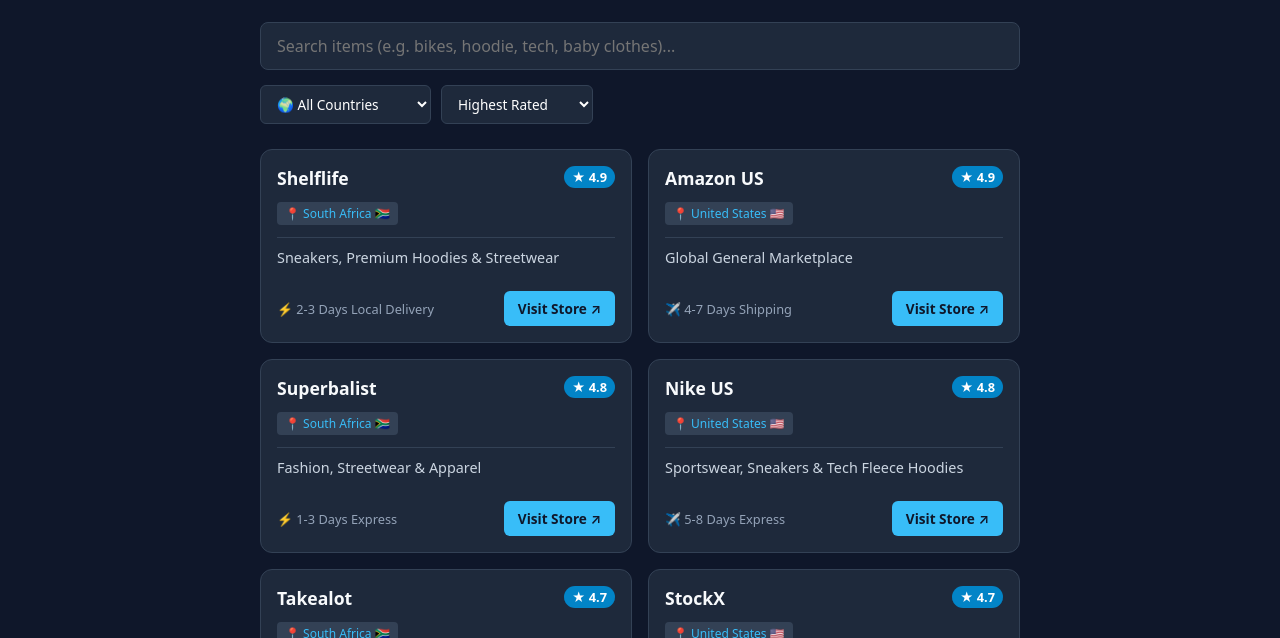
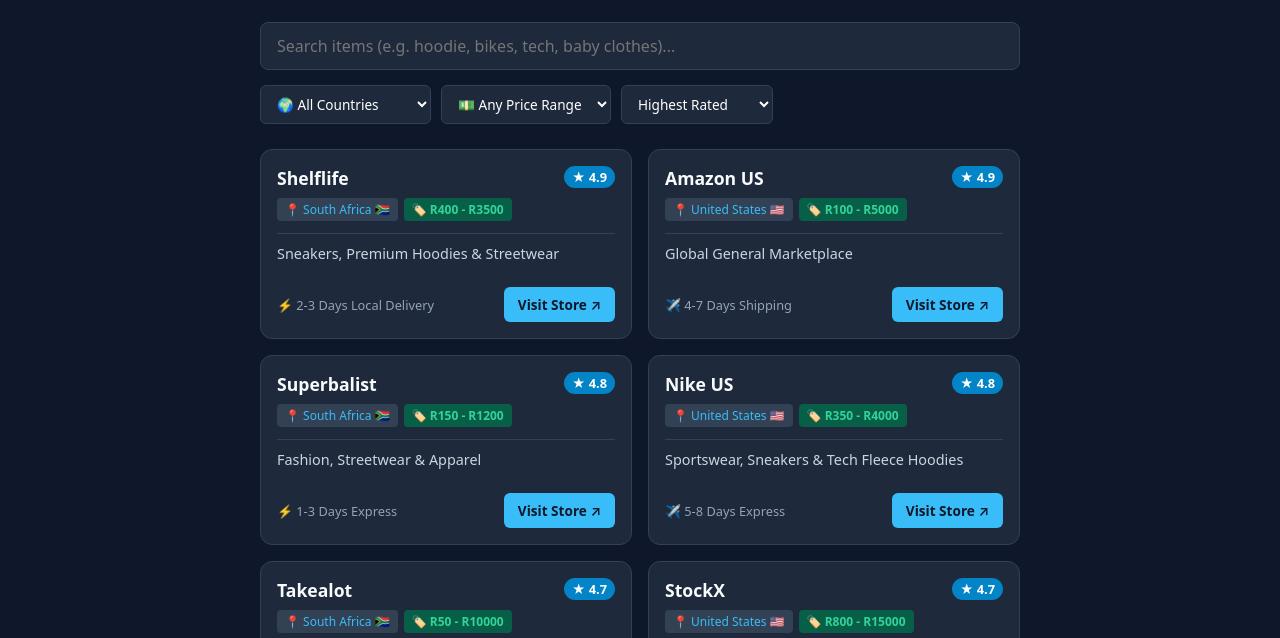
Before and after one commit to dmudau212-commits/my-first-website, a plain HTML site: page index.html in a window 1280 px wide. Shown: the part 162-800 px from the top of the page. Drawn offline with Linux system fonts and the light colour scheme.

Commit message:
Update index.html

```diff
--- a/index.html
+++ b/index.html
@@ -32,7 +32,9 @@
     .store-name { font-weight: 600; font-size: 1.1rem; color: #f8fafc; }
     .rating { background: #0284c7; color: white; padding: 2px 8px; border-radius: 12px; font-size: 0.8rem; font-weight: bold; }
 
-    .badge { display: inline-block; background: #334155; color: #38bdf8; font-size: 0.75rem; padding: 3px 8px; border-radius: 4px; margin-top: 4px; }
+    .badges { display: flex; gap: 6px; align-items: center; margin-top: 4px; flex-wrap: wrap; }
+    .badge { display: inline-block; background: #334155; color: #38bdf8; font-size: 0.75rem; padding: 3px 8px; border-radius: 4px; }
+    .price-badge { background: #065f46; color: #34d399; font-weight: 600; }
 
     .product-info { margin: 12px 0; border-top: 1px solid #334155; padding-top: 10px; }
     .item-title { font-size: 0.9rem; color: #cbd5e1; }
@@ -56,12 +58,20 @@
     </header>
 
     <div class="search-box">
-      <input type="text" id="searchInput" placeholder="Search items (e.g. bikes, hoodie, tech, baby clothes)...">
+      <input type="text" id="searchInput" placeholder="Search items (e.g. hoodie, bikes, tech, baby clothes)...">
     </div>
 
     <div class="filters">
       <select id="locationFilter">
         <option value="all">🌍 All Countries</option>
+      </select>
+
+      <select id="priceFilter">
+        <option value="all">💵 Any Price Range</option>
+        <option value="under300">Under R300</option>
+        <option value="300to800">R300 - R800</option>
+        <option value="800to1500">R800 - R1500</option>
+        <option value="1500plus">R1500+</option>
       </select>
 
       <select id="sortFilter">
@@ -78,6 +88,7 @@
 
     const searchInput = document.getElementById('searchInput');
     const locationFilter = document.getElementById('locationFilter');
+    const priceFilter = document.getElementById('priceFilter');
     const sortFilter = document.getElementById('sortFilter');
     const resultsGrid = document.getElementById('resultsGrid');
 
@@ -92,7 +103,6 @@
       }
     }
 
-    // Automatically build country options based on whatever is inside stores.json
     function buildLocationOptions() {
       const locations = ['all', ...new Set(storesData.map(s => s.location))];
       locationFilter.innerHTML = locations.map(loc => {
@@ -105,15 +115,23 @@
       const rawQuery = searchInput.value.trim();
       const query = rawQuery.toLowerCase();
       const selectedLocation = locationFilter.value;
+      const selectedPrice = priceFilter.value;
       const selectedSort = sortFilter.value;
 
       let filtered = storesData.filter(store => {
+        // Location Match
         const matchesLocation = selectedLocation === 'all' || store.location === selectedLocation;
 
-        // If search bar is blank, show all stores for that country
-        if (!query) return matchesLocation;
+        // Price Match
+        let matchesPrice = true;
+        if (selectedPrice === 'under300') matchesPrice = store.minPrice <= 300;
+        else if (selectedPrice === '300to800') matchesPrice = store.minPrice <= 800 && store.maxPrice >= 300;
+        else if (selectedPrice === '800to1500') matchesPrice = store.minPrice <= 1500 && store.maxPrice >= 800;
+        else if (selectedPrice === '1500plus') matchesPrice = store.maxPrice >= 1500;
 
-        // Check category relevance
+        // Search Match
+        let matchesSearch = true;
+        if (query.length > 0) {
           const sellsEverything = store.categories && store.categories.includes("all");
           const matchesName = store.name.toLowerCase().includes(query);
           const matchesProduct = store.product.toLowerCase().includes(query);
@@ -121,12 +139,13 @@
             const c = cat.toLowerCase();
             return c.includes(query) || query.includes(c);
           });
+          matchesSearch = sellsEverything || matchesName || matchesProduct || matchesCategory;
+        }
 
-        const matchesSearch = sellsEverything || matchesName || matchesProduct || matchesCategory;
-
-        return matchesLocation && matchesSearch;
+        return matchesLocation && matchesPrice && matchesSearch;
       });
 
+      // Sorting
       if (selectedSort === 'rating') {
         filtered.sort((a, b) => b.rating - a.rating);
       } else if (selectedSort === 'fastest') {
@@ -136,7 +155,7 @@
       resultsGrid.innerHTML = '';
 
       if (filtered.length === 0) {
-        resultsGrid.innerHTML = `<p style="grid-column: 1/-1; text-align: center; padding: 30px; color: #94a3b8;">No stores found that sell "${rawQuery}". Try searching for something else!</p>`;
+        resultsGrid.innerHTML = `<p style="grid-column: 1/-1; text-align: center; padding: 30px; color: #94a3b8;">No stores found matching your criteria. Try adjusting your filters!</p>`;
         return;
       }
 
@@ -157,7 +176,10 @@
               <span class="store-name">${store.name}</span>
               <span class="rating">★ ${store.rating}</span>
             </div>
+            <div class="badges">
               <span class="badge">📍 ${store.location}</span>
+              <span class="badge price-badge">🏷️ R${store.minPrice} - R${store.maxPrice}</span>
+            </div>
             <div class="product-info">
               <div class="item-title">${store.product}</div>
             </div>
@@ -173,6 +195,7 @@
 
     searchInput.addEventListener('input', renderStores);
     locationFilter.addEventListener('change', renderStores);
+    priceFilter.addEventListener('change', renderStores);
     sortFilter.addEventListener('change', renderStores);
 
     loadStores();
```
Lines whose indentation alone changed are shown as unchanged.
